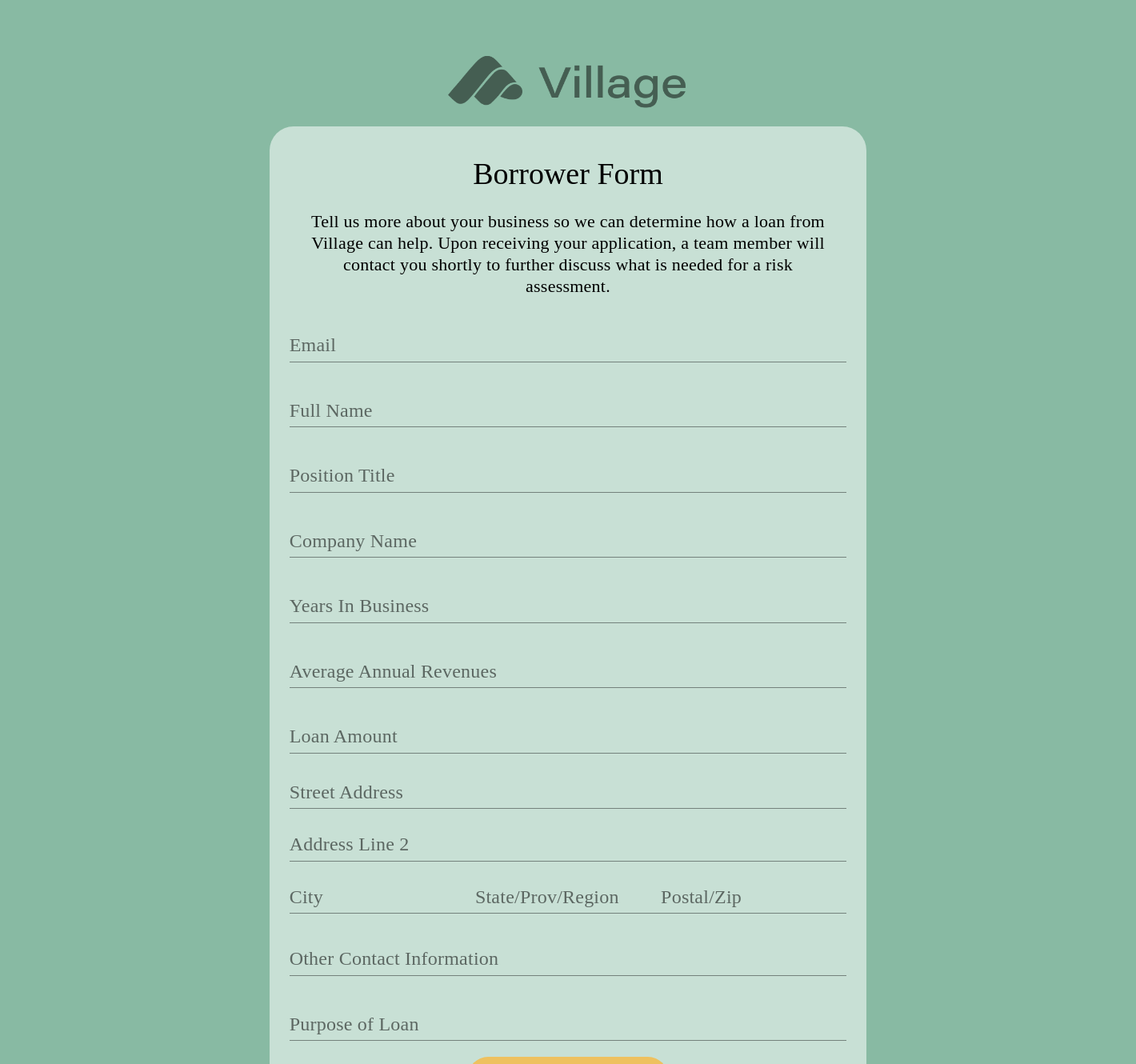
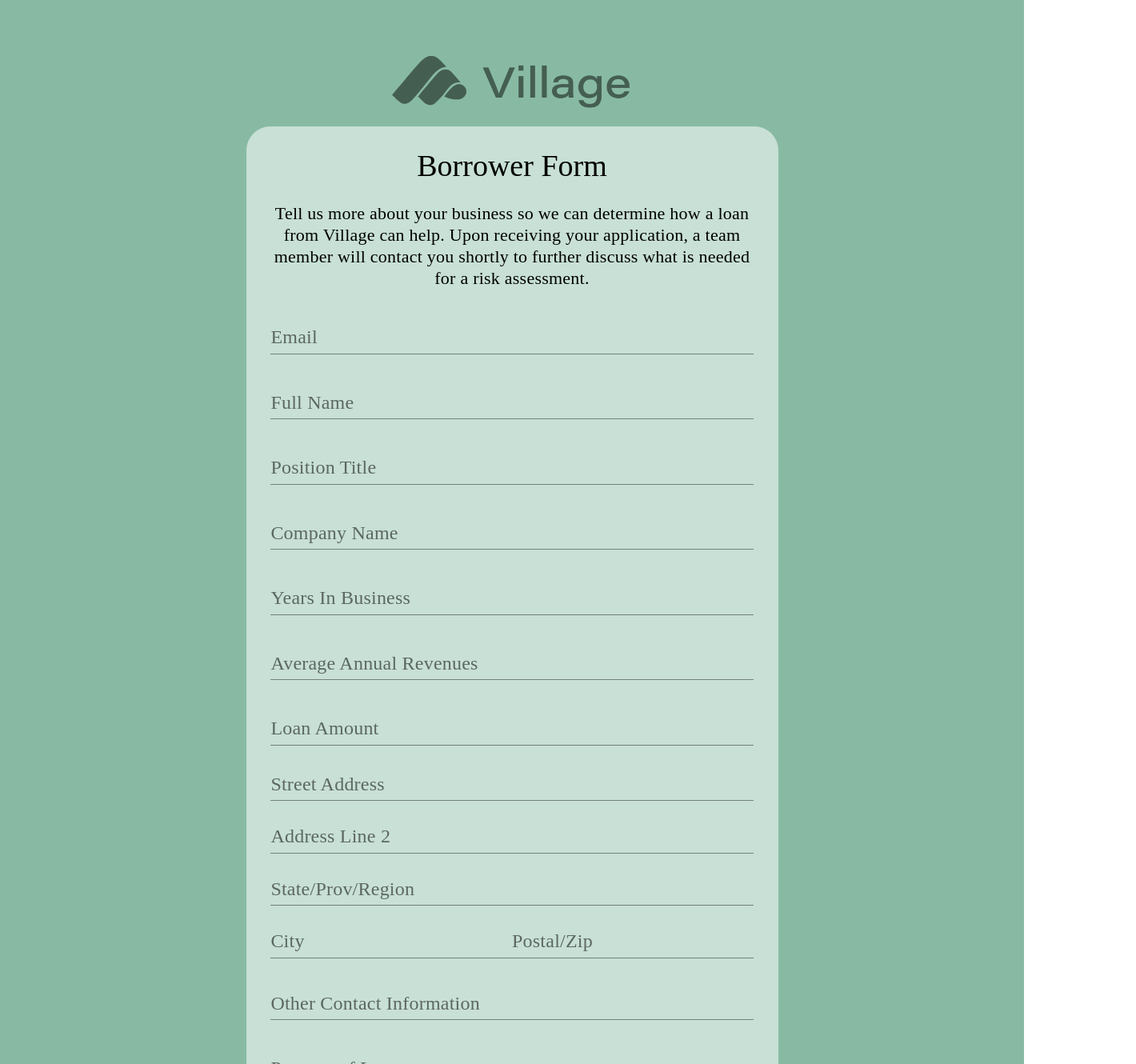
Before and after one commit to jrosenblatt15/Village-landing, a React (Create React App) app: page /borrow in a window 1280 px wide. Shown: the top 1330 px of the page at 80% size, 1420 px wide, since content can reach past the window. Built offline with nearby package versions, Linux system fonts and the light colour scheme; no server answers; a web font is replaced by a local one.

Commit message:
Update borrow form alignment and sizing

```diff
--- a/src/components/BorrowerForm/BorrowerForm.scss
+++ b/src/components/BorrowerForm/BorrowerForm.scss
@@ -3,18 +3,18 @@
   flex-direction: column;
   justify-content: center;
   align-items: center;
-  background-color: #88BAA3;
   height: 100%;
-  width: 100%;
+  width: 95vw;
   padding: 70px;
 
   .field-container {
+    align-content: center;
     background-color: #C8E0D5;
     border-radius: 30px;
-    padding: 25px;
+    padding: 15px;
 
     .text-field-grid {
-      width: 100%;
+      width: 95%;
       padding-left: 0px !important;
       padding-right: 0px !important;
 
@@ -22,5 +22,46 @@
         width: 100%;
       }
     }
+
+    .title {
+      display: flex;
+      justify-content: center;
+      align-content: center;
+      width: 95%;
+
+      padding-left: 0px;
+      padding-right: 0px;
+    }
+
+    .description {
+      display: flex;
+      justify-content: center;
+      align-content: center;
+      width: 95%;
+
+      padding-left: 0px;
+      padding-right: 0px;
+    }
+  }
+
+  &.smaller {
+    width: 90vw;
+    padding: 30px;
+
+    .MuiInputLabel-root {
+      font-size: 16px;
+    }
+
+    .MuiTypography-body1 {
+      font-size: 18px;
+    }
   }
 }
+
+.borrow-page-bg {
+  display: flex;
+  align-items: center;
+  justify-content: center;
+  width: 100%;
+  background-color: #88BAA3;
+}
--- a/src/components/BorrowerForm/BorrowerForm.tsx
+++ b/src/components/BorrowerForm/BorrowerForm.tsx
@@ -1,6 +1,6 @@
 import "./BorrowerForm.scss";
 
-import { Button, Grid, Link, TextField, Typography } from "@material-ui/core";
+import { Button, Grid, Link, TextField, Typography, useMediaQuery } from "@material-ui/core";
 import { useState } from "react";
 import emailjs from "@emailjs/browser";
 import { useNavigate } from "react-router-dom";
@@ -29,6 +29,7 @@ type FormData = {
 }
 
 export const BorrowerForm = () => {
+  const isSmallScreen = useMediaQuery("(max-width: 600px)");
   let navigate = useNavigate();
 
   const emailjsPubKey = process.env.REACT_APP_EMAILJS_PUB_KEY ? process.env.REACT_APP_EMAILJS_PUB_KEY : "";
@@ -67,8 +68,8 @@ export const BorrowerForm = () => {
   };
 
   return (
-    <>
-      <form className="borrow-form" onSubmit={handleSubmit}>
+    <div className="borrow-page-bg">
+      <form className={`borrow-form ${isSmallScreen && `smaller`}`} onSubmit={handleSubmit}>
         <Link href="/" underline="none" style={{ marginBottom: "30px" }}>
           <img src={TextLogo} width="100%" alt="logo-link" style={{ maxWidth: "300px", maxHeight: "30%" }} />
         </Link>
@@ -81,13 +82,13 @@ export const BorrowerForm = () => {
           xs={11}
           md={7}
           spacing={3}>
-            <Grid item>
-              <Typography variant="h5">
+            <Grid className="title" item>
+              <Typography variant={isSmallScreen ? "h6" : "h5"}>
                 Borrower Form
               </Typography>
             </Grid>
-            <Grid item>
-              <Typography variant="body2">
+            <Grid className="description" item>
+              <Typography variant={isSmallScreen ? "body1" : "body2"}>
                 Tell us more about your business so we can determine how a loan from Village can help. Upon receiving your application, a team member will contact you shortly to further discuss what is needed for a risk assessment.
               </Typography>
             </Grid>
@@ -191,7 +192,18 @@ export const BorrowerForm = () => {
                   onChange={(e) => setFormValues({ ...formValues, businessAddr: { ...formValues.businessAddr, line2: e.target.value } })}
                 />
               </Grid>
-              <Grid className="text-field-grid" item xs={4}>
+              <Grid className="text-field-grid" item xs={12} xl={4}>
+                <TextField
+                  className="text-field"
+                  id="state-input"
+                  name="state"
+                  label="State/Prov/Region"
+                  type="text"
+                  value={formValues.businessAddr.state}
+                  onChange={(e) => setFormValues({ ...formValues, businessAddr: { ...formValues.businessAddr, state: e.target.value } })}
+                />
+              </Grid>
+              <Grid className="text-field-grid" item xs={12} md={6} xl={4}>
                 <TextField
                   className="text-field"
                   id="city-input"
@@ -202,18 +214,7 @@ export const BorrowerForm = () => {
                   onChange={(e) => setFormValues({ ...formValues, businessAddr: { ...formValues.businessAddr, city: e.target.value } })}
                 />
               </Grid>
-              <Grid className="text-field-grid" item xs={4}>
-                <TextField
-                  className="text-field"
-                  id="state-input"
-                  name="state"
-                  label="State/Prov/Region"
-                  type="text"
-                  value={formValues.businessAddr.state}
-                  onChange={(e) => setFormValues({ ...formValues, businessAddr: { ...formValues.businessAddr, state: e.target.value } })}
-                />
-              </Grid>
-              <Grid className="text-field-grid" item xs={4}>
+              <Grid className="text-field-grid" item xs={12} md={6} xl={4}>
                 <TextField
                   className="text-field"
                   id="zip-input"
@@ -255,6 +256,6 @@ export const BorrowerForm = () => {
             </Button>
         </Grid>
       </form>
-    </>
+    </div>
   );
 }
```
